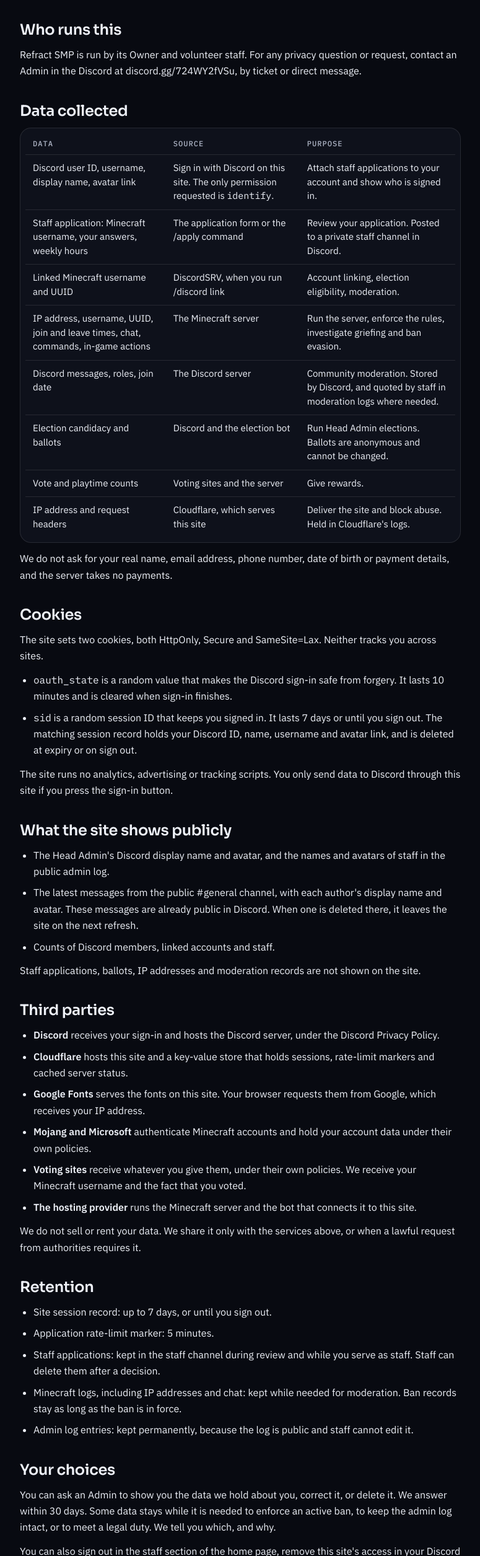
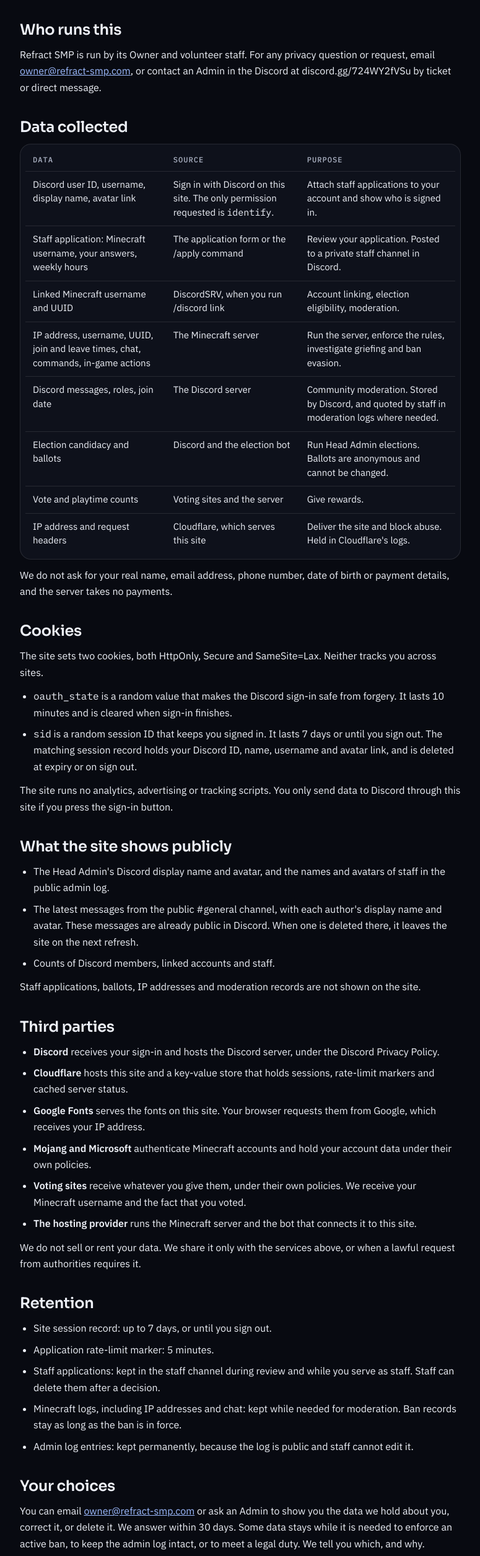
Before and after one commit to BoredManCodes/refract-site, a website: page public/privacy.html in a window 1280 px wide. Shown: the part 289-2800 px from the top of the page at 62% size, without its empty margins (252-1027 px from the left). Drawn offline with Linux system fonts and the light colour scheme.

Commit message:
Add owner contact email to privacy policy

```diff
--- a/public/privacy.html
+++ b/public/privacy.html
@@ -86,7 +86,7 @@ Refract SMP</a>
 
 <section>
 <h2 class="h">Who runs this</h2>
-<p>Refract SMP is run by its Owner and volunteer staff. For any privacy question or request, contact an Admin in the Discord at discord.gg/724WY2fVSu, by ticket or direct message.</p>
+<p>Refract SMP is run by its Owner and volunteer staff. For any privacy question or request, email <a href="mailto:owner@refract-smp.com">owner@refract-smp.com</a>, or contact an Admin in the Discord at discord.gg/724WY2fVSu by ticket or direct message.</p>
 </section>
 
 <section>
@@ -155,7 +155,7 @@ Refract SMP</a>
 
 <section>
 <h2 class="h">Your choices</h2>
-<p>You can ask an Admin to show you the data we hold about you, correct it, or delete it. We answer within 30 days. Some data stays while it is needed to enforce an active ban, to keep the admin log intact, or to meet a legal duty. We tell you which, and why.</p>
+<p>You can email <a href="mailto:owner@refract-smp.com">owner@refract-smp.com</a> or ask an Admin to show you the data we hold about you, correct it, or delete it. We answer within 30 days. Some data stays while it is needed to enforce an active ban, to keep the admin log intact, or to meet a legal duty. We tell you which, and why.</p>
 <p>You can also sign out in the staff section of the home page, remove this site's access in your Discord settings under Authorized Apps, and unlink your Minecraft account with /discord unlink.</p>
 </section>
 
```
